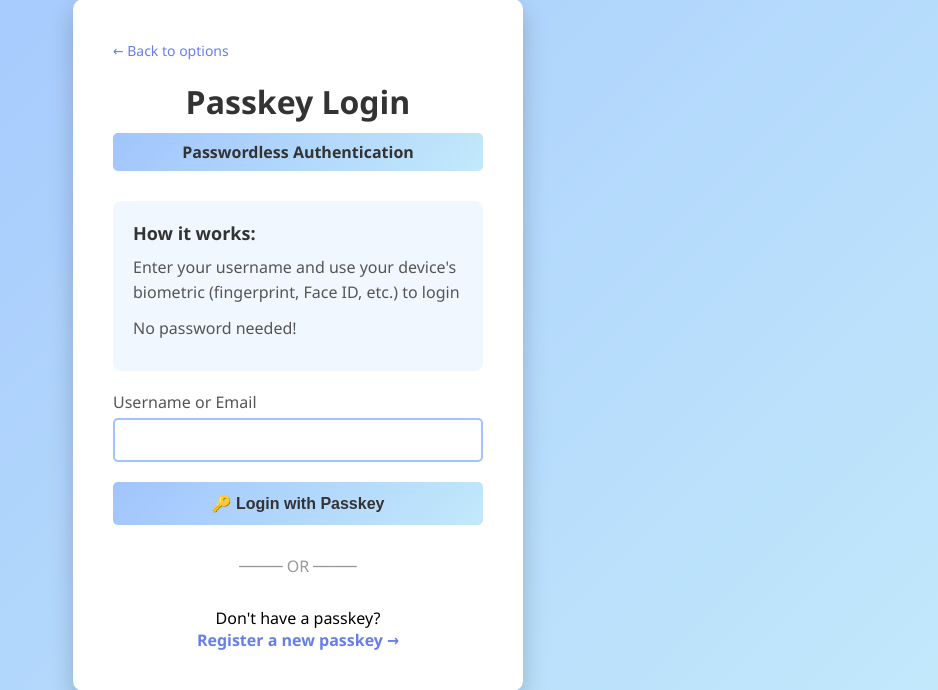
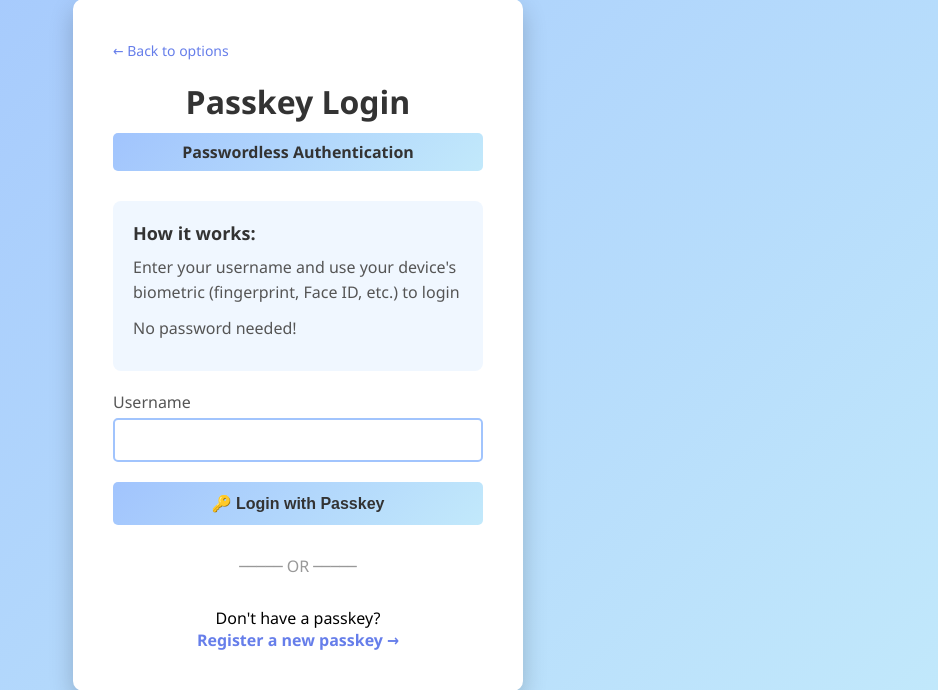
Before and after one commit to tseknouJake/passkey-instead-of-MFA, a Flask app: page /passkey-login in a window 1280 px wide. Shown: the part 55-745 px from the top of the page, without its empty margins (342-1280 px from the left). Run offline with Flask 3, Linux system fonts and the light colour scheme; parts of the project's set-up code (start-up, migrations or seed data) failed here and were passed over.

Commit message:
undo allowing email as username

```diff
--- a/templates/login.html
+++ b/templates/login.html
@@ -16,7 +16,7 @@
         {% endif %}
         <form method="POST">
             <div class="form-group">
-                <label for="username">Username or Email</label>
+                <label for="username">Username</label>
                 <input type="text" id="username" name="username" required>
             </div>
             <div class="form-group">
--- a/templates/mfa_login.html
+++ b/templates/mfa_login.html
@@ -18,7 +18,7 @@
         {% endif %}
         <form method="POST">
             <div class="form-group">
-                <label for="username">Username or Email</label>
+                <label for="username">Username</label>
                 <input type="text" id="username" name="username" required autofocus>
             </div>
             <div class="form-group">
--- a/templates/passkey_login.html
+++ b/templates/passkey_login.html
@@ -22,7 +22,7 @@
 
         <form id="passkeyLoginForm">
             <div class="form-group">
-                <label for="username">Username or Email</label>
+                <label for="username">Username</label>
                 <input type="text" id="username" name="username" required autofocus>
             </div>
             <button type="submit" id="loginBtn">🔑 Login with Passkey</button>
```
